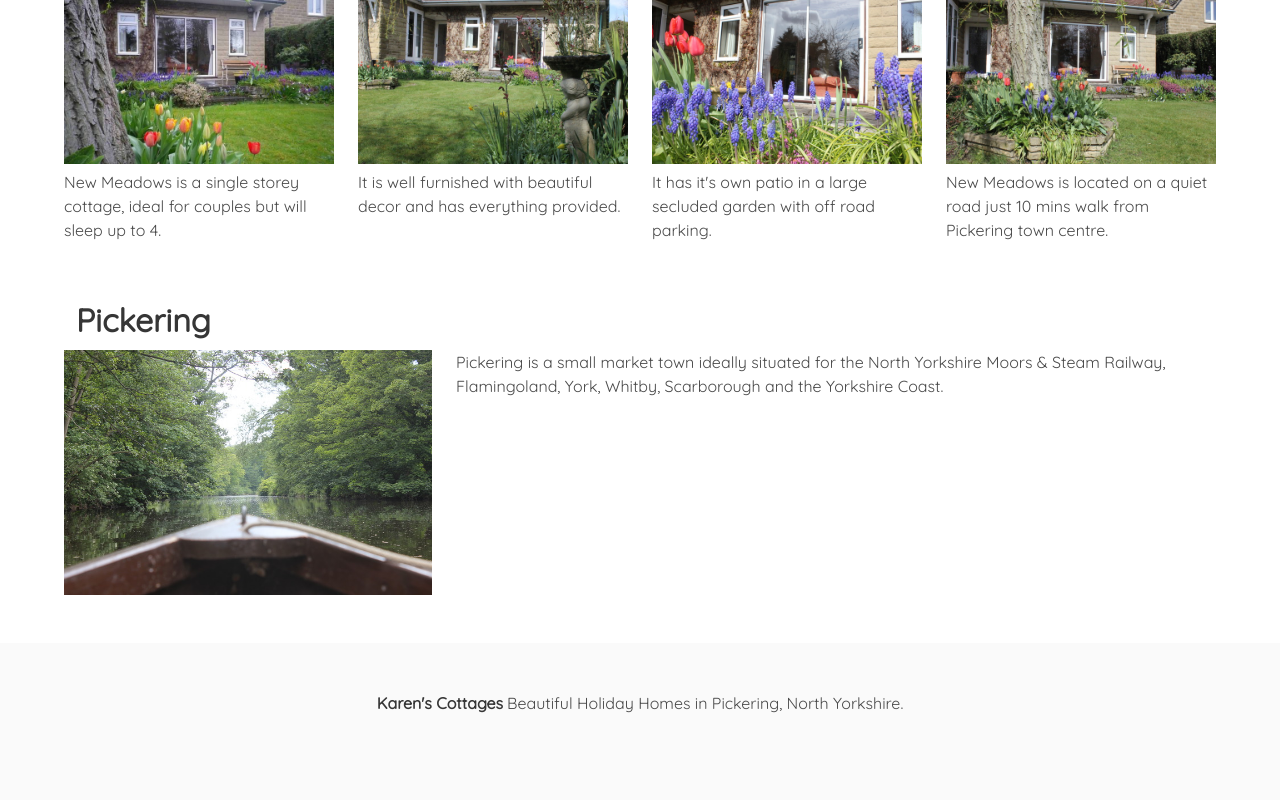
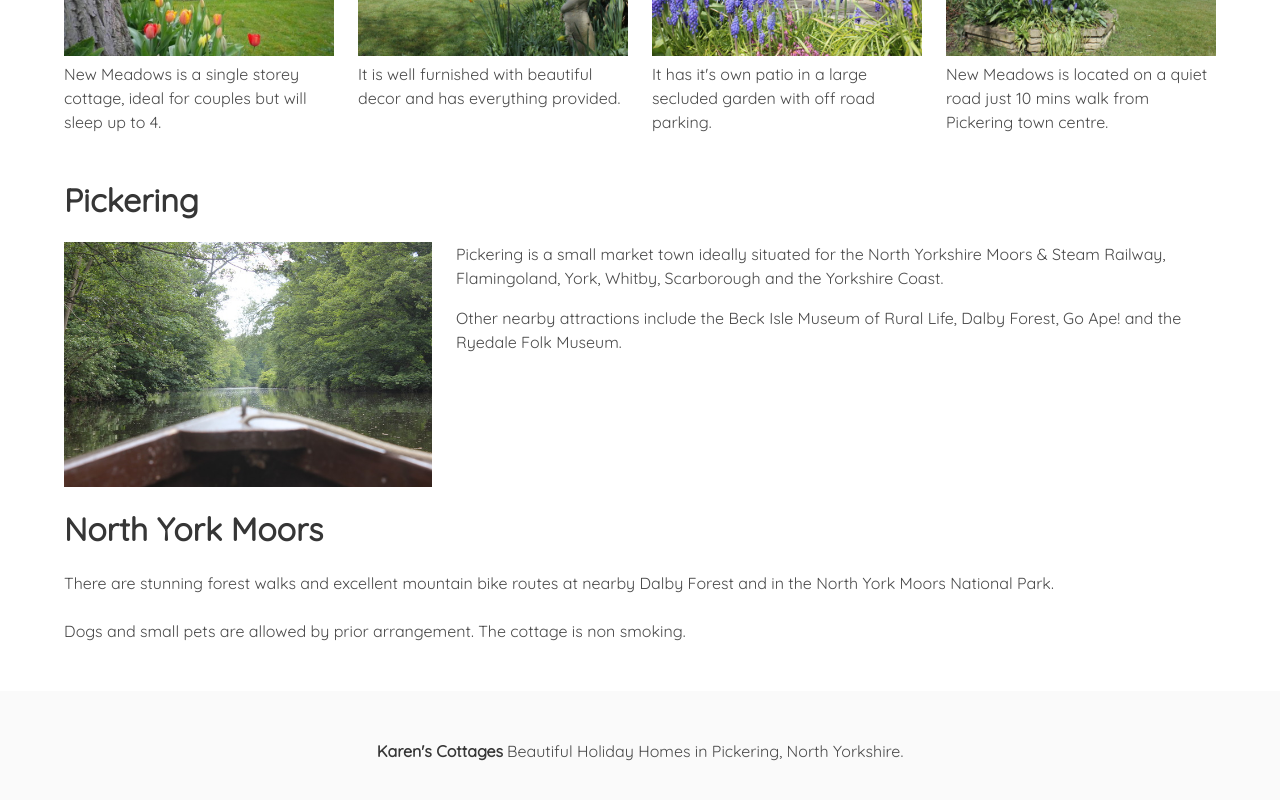
Before and after one commit to karenscottages/karenscottages.github.io, a Next.js app: page / in a window 1280 px wide. Shown: the part 800-1600 px from the top of the page. Built offline with nearby package versions, Linux system fonts and the light colour scheme.

Commit message:
further re-ordering of content

```diff
--- a/src/pages/index.js
+++ b/src/pages/index.js
@@ -43,10 +43,6 @@ const Index = () => {
                 Book a stay with us to be just moments from the North York Moors,
                 with the Scarborough coast just a half-hour drive from your door.
             </div>
-            <div className="column is-full">
-              Other nearby attractions include the Beck Isle Museum of Rural
-              Life, Dalby Forest, Go Ape! and the Ryedale Folk Museum.
-              </div>
 
             <div className="column is-full">
               New Meadows Cottage has a beautiful living room with a dining
@@ -66,9 +62,6 @@ const Index = () => {
           </div>
 
           <div className="columns is-multiline">
-            <div className="column is-full">
-              <h1 className="title">New Meadows</h1>
-            </div>
             <CaptionedImage url="/photos/newMeadows/newmeadows1.jpg">
               New Meadows is a single storey cottage, ideal for couples but will
               sleep up to 4.
@@ -90,11 +83,11 @@ const Index = () => {
             </CaptionedImage>
           </div>
 
+          <div className="columns is-multiline">
             <div className="column is-full">
               <h1 className="title">Pickering</h1>
             </div>
-
-          <div className="block">
+            <div className="column is-full">
               <div className="columns is-multiline">
                 <div className="column">
                   <figure className="image is-3by2">
@@ -105,12 +98,37 @@ const Index = () => {
                   </figure>
                 </div>
                 <div className="column is-two-thirds">
+                  <p className="mb-4">
                     Pickering is a small market town ideally situated for the
                     North Yorkshire Moors & Steam Railway, Flamingoland, York,
                     Whitby, Scarborough and the Yorkshire Coast.
+                  </p>
+                  <p className="mb-4">
+                    Other nearby attractions include the Beck Isle Museum of Rural
+                    Life, Dalby Forest, Go Ape! and the Ryedale Folk Museum.
+                  </p>
+
+                </div>
+
               </div>
             </div>
           </div>
+
+          <div className="columns is-multiline ">
+            <div className="column is-full">
+              <h1 className="title">North York Moors</h1>
+            </div>
+            <div className="column is-full">
+              There are stunning forest walks and excellent mountain bike
+              routes at nearby Dalby Forest and in the North York Moors
+              National Park.
+            </div>
+
+            <div className="column is-full">
+              Dogs and small pets are allowed by prior arrangement. The cottage is non smoking.
+            </div>
+          </div>
+
         </div>
       </section>
 
```
Lines whose indentation alone changed are shown as unchanged.
